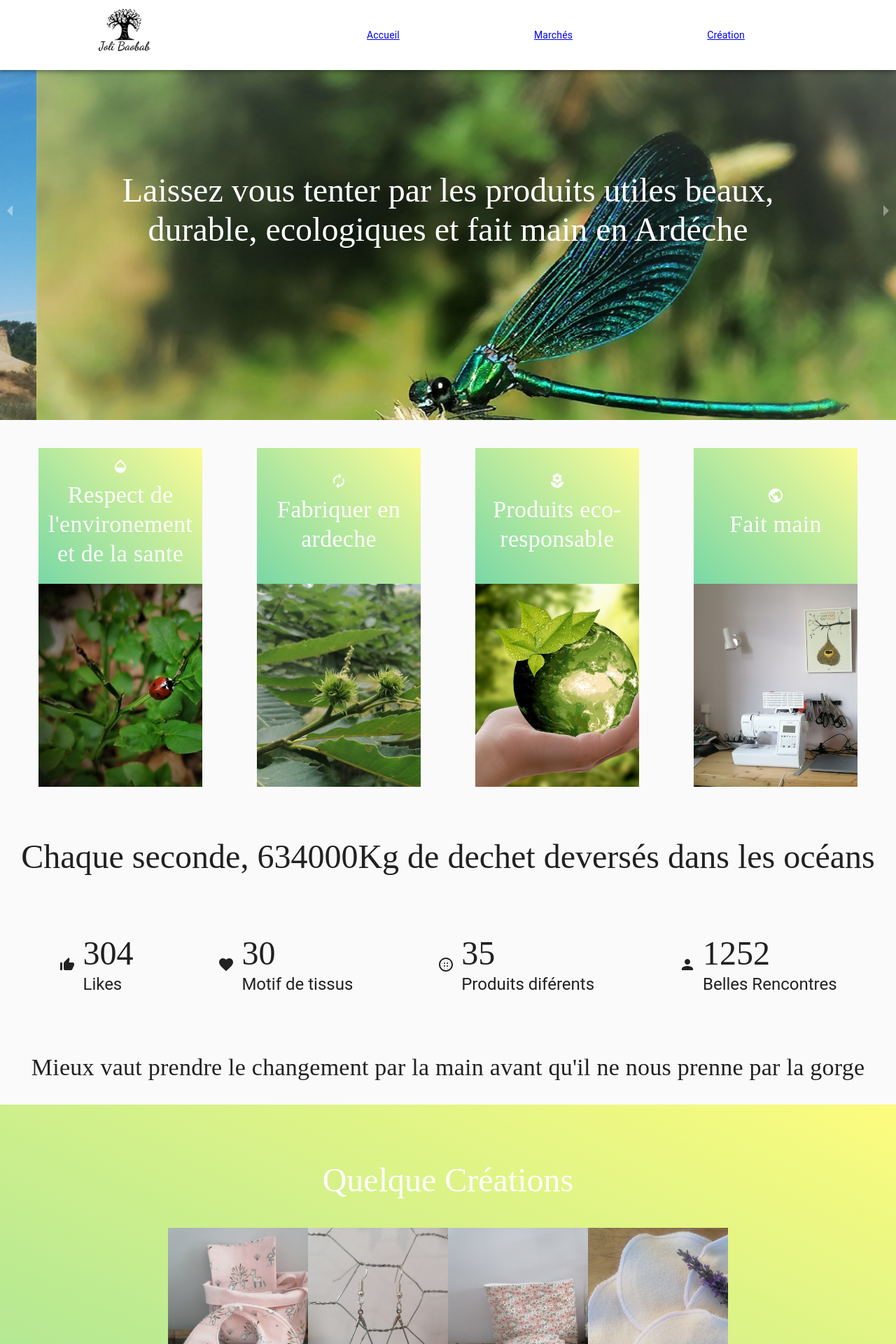
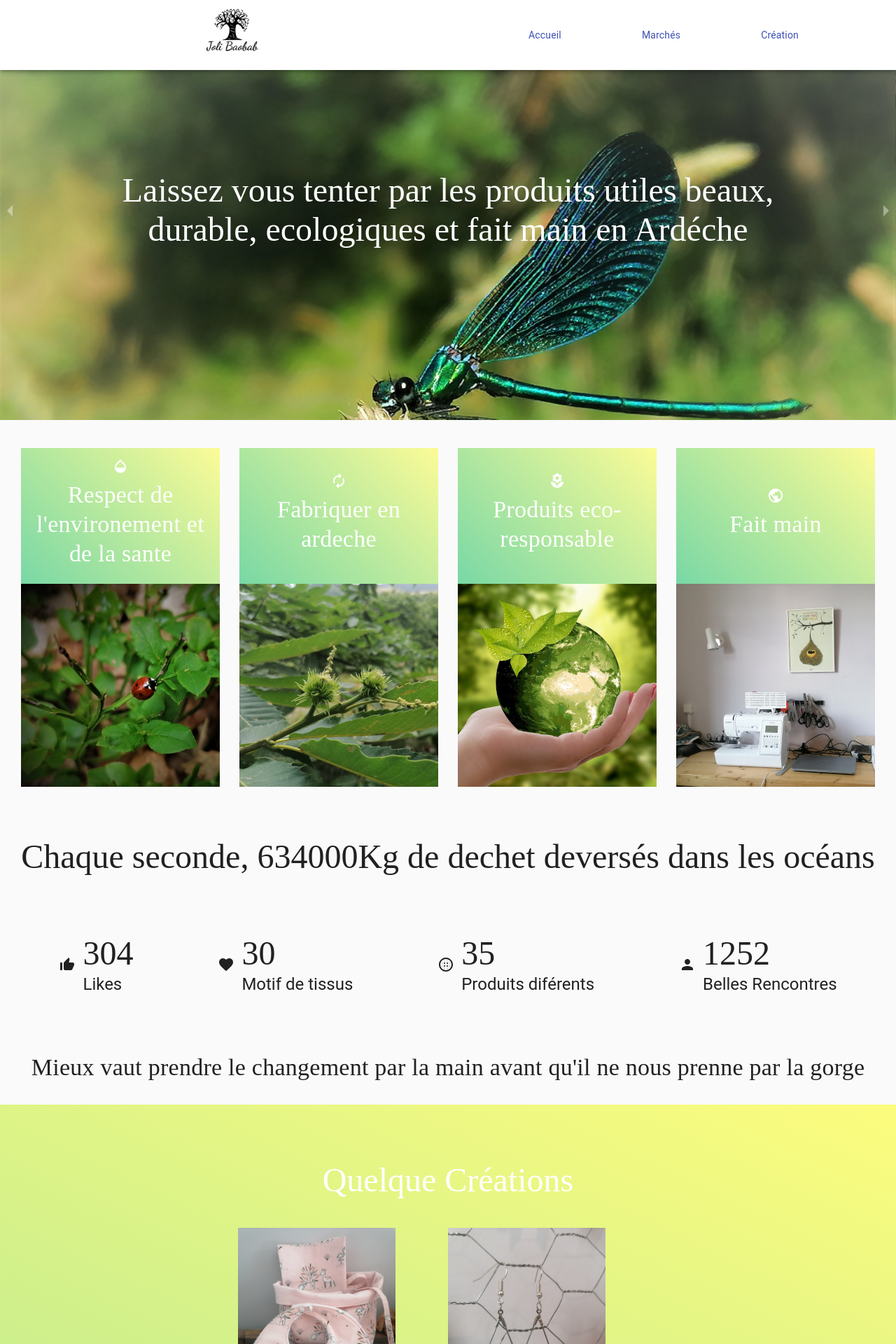
Before and after one commit to fabden/sitesandra, a React (Create React App) app: page / in a window 1280 px wide. Shown: the top 1920 px of the page at 70% size. Built offline with nearby package versions, Linux system fonts and the light colour scheme; a web font is replaced by a local one.

Commit message:
ajouter lien mail

```diff
--- a/src/App.js
+++ b/src/App.js
@@ -5,8 +5,9 @@ import NuagePhotos from "./Components/NuagePhotos";
 import Missions from "./Components/Missions";
 import Footer from "./Components/Footer";
 import Marche from "./Components/Marche";
+import Contact from './Components/Contact';
 import ConditionsGenerale from "./Components/ConditionsGenerale";
-import { Switch, Route, Link } from "react-router-dom";
+import { Switch, Route} from "react-router-dom";
 
 function App() {
   return (
@@ -19,6 +20,7 @@ function App() {
           <NuagePhotos></NuagePhotos>
           <Missions></Missions>
           <Marche></Marche>
+          <Contact></Contact>
         </Route>
         <Route exact path="/Condition-Generale">
           <ConditionsGenerale></ConditionsGenerale>
--- a/src/Components/Categorie.js
+++ b/src/Components/Categorie.js
@@ -1,4 +1,4 @@
-import { Container, Grid, Box, Typography, Button } from "@material-ui/core";
+import { Container, Grid, Box, Typography } from "@material-ui/core";
 import OpacityIcon from "@material-ui/icons/Opacity";
 import AutorenewIcon from "@material-ui/icons/Autorenew";
 import LocalFloristIcon from "@material-ui/icons/LocalFlorist";
@@ -158,7 +158,7 @@ const CardCategorie = ({ icone, categorie, photo }) => {
   const classes = usestyles();
 
   return (
-    <Box height="500px" width="250px" clone>
+    <Box height="500px" width="300px" clone>
       <Grid item xl>
         <Box
           display="flex"
--- a/src/Components/Contact.js
+++ b/src/Components/Contact.js
@@ -1,11 +1,41 @@
-import React from 'react'
+import { Box, Container, Grid, Typography, Link } from "@material-ui/core";
+import FacebookIcon from "@material-ui/icons/Facebook";
+import InstagramIcon from "@material-ui/icons/Instagram";
+import EmailIcon from "@material-ui/icons/Email";
+import React from "react";
 
 function Contact() {
-    return (
-        <div>
-            contact
-        </div>
-    )
+  return (
+    <Container>
+      <Box my={3}>
+        <Grid container justifyContent="space-around" spacing={1}>
+          <Grid item>
+            <Link href="https://www.facebook.com/JoliBaobab/">
+              <FacebookIcon fontSize="large"></FacebookIcon>
+            </Link>
+          </Grid>
+          <Grid item>
+            <Link href="https://www.instagram.com/jolibaobab/">
+              <InstagramIcon fontSize="large"></InstagramIcon>
+            </Link>
+          </Grid>
+          <Grid item>
+            <Grid
+              container
+              direction="column"
+              justifyContent="center"
+              alignItems="center"
+            >
+                <Link href="mailto:email@exemple.com?subject=Sujet du message">
+              <EmailIcon fontSize="large"></EmailIcon></Link>
+              <Typography ailgn="center">s.vallon@yahoo.fr</Typography>
+
+            </Grid>
+          </Grid>
+        </Grid>
+      </Box>
+    </Container>
+  );
 }
 
-export default Contact
+export default Contact;
--- a/src/Components/Footer.js
+++ b/src/Components/Footer.js
@@ -1,12 +1,26 @@
 import { Box, Container, Typography, Button, Grid } from "@material-ui/core";
+import { makeStyles } from "@material-ui/core/styles";
 import React from "react";
 import { Link } from "react-router-dom";
 
+
+const usestyles = makeStyles((theme) => ({
+  root: {
+    background:
+      "linear-gradient(25deg, rgba(88, 207, 144, 0.8) , rgb(254, 254, 2,0.5) )",
+    width: "100%",
+
+  },
+
+}));
+
 function Footer() {
+
+  const classes = usestyles();
   return (
     <>
       <Box p={3}>
-        <Container >
+        <Container className={classes.root} maxWidth={false} >
           <Grid container   justifyContent="center"  alignItems="center" >
             <Button color="primary" component={Link} to="/Condition-Generale">
              <Typography variant='body2'> Condition general d'utilisation</Typography>
--- a/src/Components/Marche.js
+++ b/src/Components/Marche.js
@@ -1,4 +1,4 @@
-import { Container, Grid, Box, Typography, Button } from "@material-ui/core";
+import { Container, Grid, Box, Typography } from "@material-ui/core";
 import photo22 from "../asset/images/photo22.png";
 import photo23 from "../asset/images/photo23.png";
 import photo24 from "../asset/images/photo24.png";
@@ -12,6 +12,7 @@ function Marche() {
         direction="column"
         justifyContent="center"
         alignItems="center"
+        id='marche'
       >
         <Typography variant='h2' align="center">Retrouvez moi aux marchés</Typography>
         <Grid item container justifyContent="center" alignItems="center" >
--- a/src/Components/Menus.js
+++ b/src/Components/Menus.js
@@ -1,7 +1,8 @@
 import React from "react";
-import { AppBar, Toolbar, Grid, Container, Box } from "@material-ui/core";
+import { AppBar, Toolbar, Grid, Container, Box, Link} from "@material-ui/core";
 import logo from "../asset/images/logo.png";
-import { Link } from "react-router-dom";
+
+
 
 function Menus() {
   return (
@@ -9,15 +10,22 @@ function Menus() {
       <AppBar>
         <Toolbar>
           <Grid container alignItems="center">
-            <Grid item xs={3} container  justifyContent="center">
+            <Grid item xs={6} container justifyContent="center" >
               <Box width="100px" clone>
                 <img src={logo} alt="logo jolieboabab" />
               </Box>
             </Grid>
-            <Grid item xs={9} container justifyContent="space-evenly">
-              <Grid item> <Link to='/'>Accueil</Link> </Grid>
-              <Grid item><Link to='/#marche'>Marchés</Link></Grid>
-              <Grid item><Link to='/#creation'>Création</Link></Grid>
+            <Grid item xs={6} container justifyContent="space-evenly">
+              <Grid item>
+                {" "}
+                <Link href="/#">Accueil</Link>{" "}
+              </Grid>
+              <Grid item>
+                <Link href="/#marche">Marchés</Link>
+              </Grid>
+              <Grid item>
+                <Link href="/#creation">Création</Link>
+              </Grid>
             </Grid>
           </Grid>
         </Toolbar>
--- a/src/Components/NuagePhotos.js
+++ b/src/Components/NuagePhotos.js
@@ -1,9 +1,4 @@
-import {
-  Container,
-  Grid,
-  Box,
-  Typography,
-} from "@material-ui/core";
+import { Container, Grid, Box, Typography } from "@material-ui/core";
 import { makeStyles } from "@material-ui/core/styles";
 import React, { useState } from "react";
 import { v4 as uuidv4 } from "uuid";
@@ -30,8 +25,6 @@ const usestyles = makeStyles((theme) => ({
   },
   imgcover: {
     objectFit: "cover",
-
-
   },
   Card: {},
   CardImage: {},
@@ -106,10 +99,17 @@ function NuagePhotos() {
   ]);
 
   return (
-    <Container maxWidth={false} disableGutters className={classes.root} id='creation'>
+    <Container
+      maxWidth={false}
+      disableGutters
+      className={classes.root}
+      id="creation"
+    >
       <Grid container alignItems="center" direction="column">
         <Box my={5} color="#ffffff">
-          <Typography variant="h3">Quelque Créations</Typography>
+          <Typography variant="h3" align="center">
+            Quelque Créations
+          </Typography>
         </Box>
         <Grid item xs={8} container justifyContent="center" alignItems="center">
           {listeimg.map((img) => (
@@ -117,8 +117,7 @@ function NuagePhotos() {
               key={uuidv4()}
               photocard={img.imgphoto}
               photoAlt={img.titrephot}
-            >
-            </CardPhotos>
+            ></CardPhotos>
           ))}
         </Grid>
       </Grid>
@@ -132,18 +131,18 @@ const CardPhotos = ({ photocard, photoAlt }) => {
 
   return (
     <>
+
         <Box
           position="relative"
           height="300px"
-        width="200px"
+          width="300px"
           overflow="hidden"
           className={classes.Card}
-
         >
           <Box position="absolute" className={classes.CardImage}>
             <img src={photocard} alt={photoAlt} className={classes.imgcover} />
           </Box>
-{       /* <Box
+          {/* <Box
           position="absolute"
           bottom="0px"
           p={1}
@@ -156,6 +155,7 @@ const CardPhotos = ({ photocard, photoAlt }) => {
           </Typography>
 </Box> */}
         </Box>
+
     </>
   );
 };
```
Lines whose indentation alone changed are shown as unchanged.
